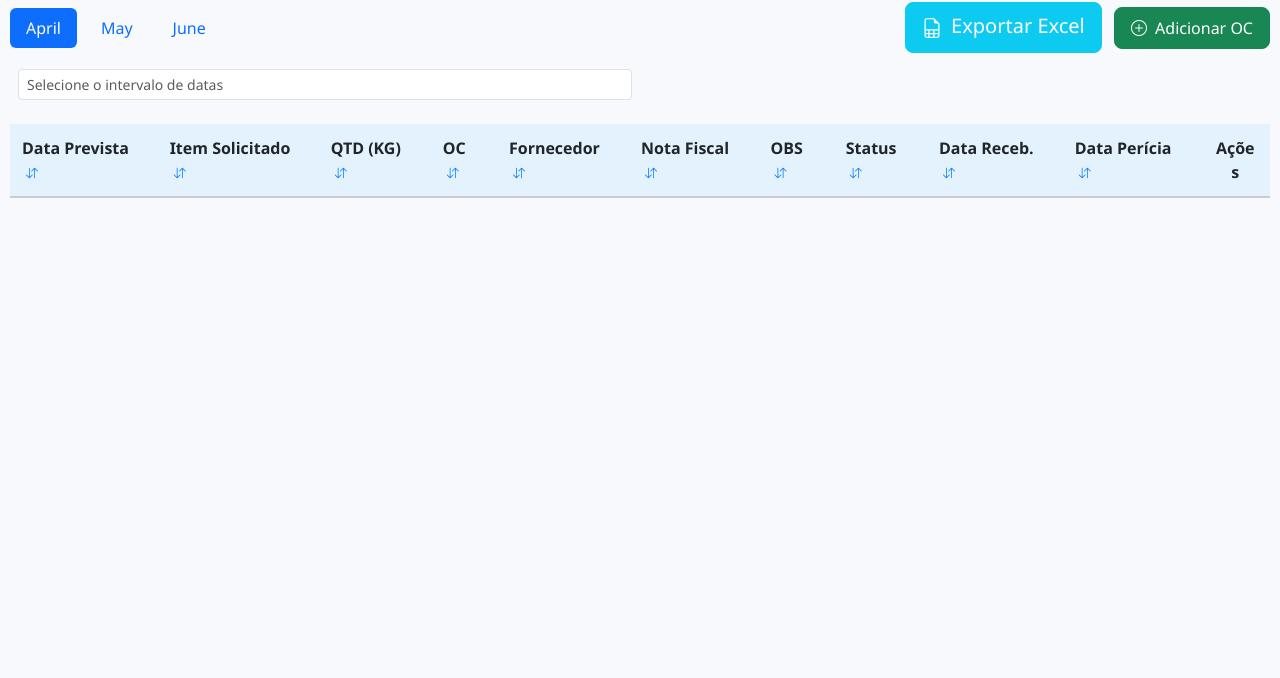
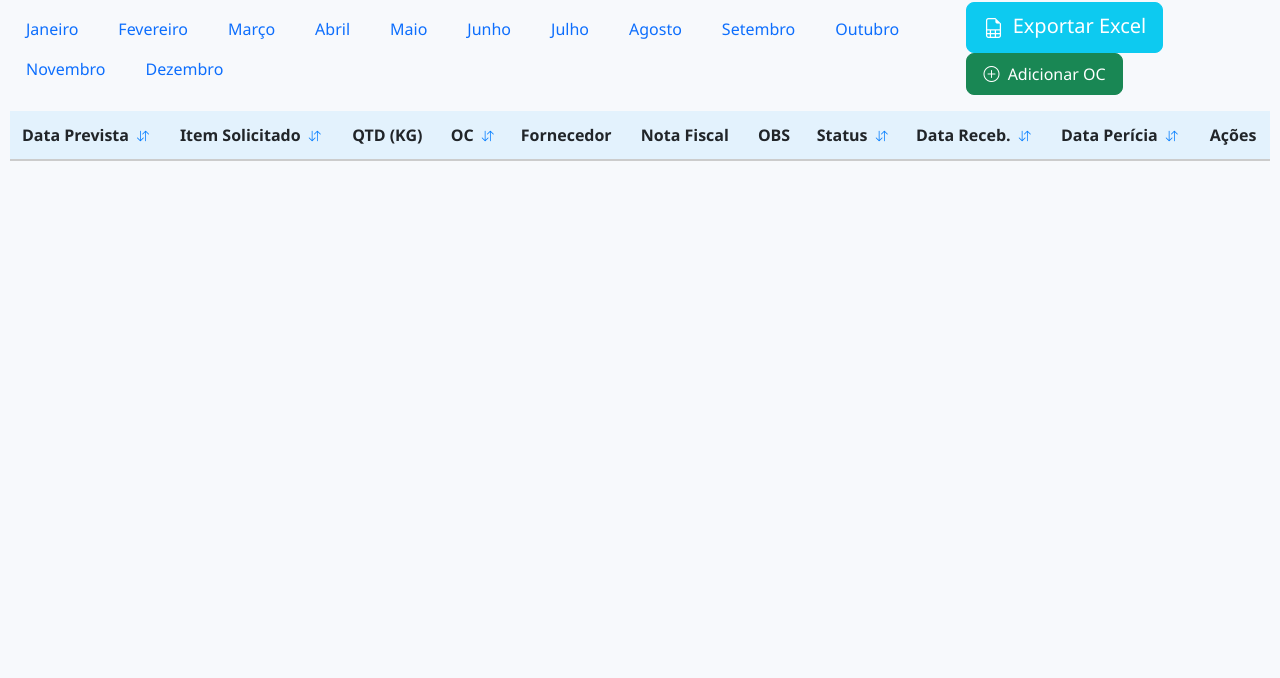
Before and after one commit to Arthurreis01/generos_webapp, a plain HTML site: page public/po.html in a window 1280 px wide. Shown: the part 122-800 px from the top of the page. Drawn offline with nearby package versions, Linux system fonts and the light colour scheme; no server answers.

Commit message:
Update po.html

```diff
--- a/public/po.html
+++ b/public/po.html
@@ -27,7 +27,7 @@
   <nav class="navbar navbar-expand-lg navbar-dark bg-primary fixed-top">
     <div class="container-fluid">
       <!-- App Name -->
-      <a class="navbar-brand" href="#">Centro de Suprimentos</a>
+      <a class="navbar-title" href="#">Centro de Suprimentos</a>
 
       <!-- Centered Table Search -->
       <form class="d-flex mx-auto w-50">
@@ -71,10 +71,18 @@
     <!-- Month selector + Add OC button -->
     <div class="d-flex justify-content-between align-items-center mb-3">
       <ul class="nav nav-pills">
-        <li class="nav-item"><a class="nav-link active" href="#">April</a></li>
-        <li class="nav-item"><a class="nav-link" href="#">May</a></li>
-        <li class="nav-item"><a class="nav-link" href="#">June</a></li>
-        <!-- adicione os outros meses aqui -->
+        <li class="nav-item"><a class="nav-link" href="#">Janeiro</a></li>
+        <li class="nav-item"><a class="nav-link" href="#">Fevereiro</a></li>
+        <li class="nav-item"><a class="nav-link" href="#">Março</a></li>
+        <li class="nav-item"><a class="nav-link" href="#">Abril</a></li>
+        <li class="nav-item"><a class="nav-link" href="#">Maio</a></li>
+        <li class="nav-item"><a class="nav-link" href="#">Junho</a></li>
+        <li class="nav-item"><a class="nav-link" href="#">Julho</a></li>
+        <li class="nav-item"><a class="nav-link" href="#">Agosto</a></li>
+        <li class="nav-item"><a class="nav-link" href="#">Setembro</a></li>
+        <li class="nav-item"><a class="nav-link" href="#">Outubro</a></li>
+        <li class="nav-item"><a class="nav-link" href="#">Novembro</a></li>
+        <li class="nav-item"><a class="nav-link" href="#">Dezembro</a></li>
       </ul>
       <div>
         <button id="btnExportExcel" class="btn btn-export btn-lg me-2">
@@ -86,19 +94,7 @@
       </div>
     </div>
 
-    <!-- Keep only the date-range picker here -->
-    <div class="row g-3 mb-4">
-      <div class="col-md-6">
-        <input
-          type="text"
-          id="dateRange"
-          class="form-control form-control-sm"
-          placeholder="Selecione o intervalo de datas"
-          readonly
-          onchange="applyTableFilter()"
-        >
-      </div>
-    </div>
+
 
     <!-- Data table -->
     <div class="table-responsive">
@@ -108,16 +104,67 @@
       >
       <thead>
         <tr>
-            <th>Data Prevista <button class="sort-btn"><i class="bi bi-arrow-down-up"></i></button></th>
-            <th>Item Solicitado <button class="sort-btn"><i class="bi bi-arrow-down-up"></i></button></th>
-            <th>QTD (KG) <button class="sort-btn"><i class="bi bi-arrow-down-up"></i></button></th>
-            <th>OC <button class="sort-btn"><i class="bi bi-arrow-down-up"></i></button></th>
-            <th>Fornecedor <button class="sort-btn"><i class="bi bi-arrow-down-up"></i></button></th>
-            <th>Nota Fiscal <button class="sort-btn"><i class="bi bi-arrow-down-up"></i></button></th>
-            <th>OBS <button class="sort-btn"><i class="bi bi-arrow-down-up"></i></button></th>
-            <th>Status <button class="sort-btn"><i class="bi bi-arrow-down-up"></i></button></th>
-            <th>Data Receb. <button class="sort-btn"><i class="bi bi-arrow-down-up"></i></button></th>
-            <th>Data Perícia <button class="sort-btn"><i class="bi bi-arrow-down-up"></i></button></th>
+          <!-- Data Prevista (sortable) -->
+          <th>
+            Data Prevista
+            <button class="sort-btn" data-field="dataPrevista">
+              <i class="bi bi-arrow-down-up"></i>
+            </button>
+          </th>
+
+          <!-- Item Solicitado (sortable) -->
+          <th>
+            Item Solicitado
+            <button class="sort-btn" data-field="itemSolicitado">
+              <i class="bi bi-arrow-down-up"></i>
+            </button>
+          </th>
+
+          <!-- QTD (KG) – no sort, so no button -->
+          <th>QTD (KG)</th>
+
+          <!-- OC (sortable) -->
+          <th>
+            OC
+            <button class="sort-btn" data-field="oc">
+              <i class="bi bi-arrow-down-up"></i>
+            </button>
+          </th>
+
+          <!-- Fornecedor – leave unsortable -->
+          <th>Fornecedor</th>
+
+          <!-- Nota Fiscal – leave unsortable -->
+          <th>Nota Fiscal</th>
+
+          <!-- OBS – leave unsortable -->
+          <th>OBS</th>
+
+          <!-- Status (sortable) -->
+          <th>
+            Status
+            <button class="sort-btn" data-field="status">
+              <i class="bi bi-arrow-down-up"></i>
+            </button>
+          </th>
+
+          <!-- Data Receb. (sortable) -->
+          <th>
+            Data Receb.
+            <button class="sort-btn" data-field="dataRecebimento">
+              <i class="bi bi-arrow-down-up"></i>
+            </button>
+          </th>
+
+          <!-- Data Perícia (sortable) -->
+          <th>
+            Data Perícia
+            <button class="sort-btn" data-field="dataPericia">
+              <i class="bi bi-arrow-down-up"></i>
+            </button>
+          </th>
+
+          <!-- Ações – no sort -->
           <th class="text-center">Ações</th>
         </tr>
       </thead>
```
Lines whose indentation alone changed are shown as unchanged.
